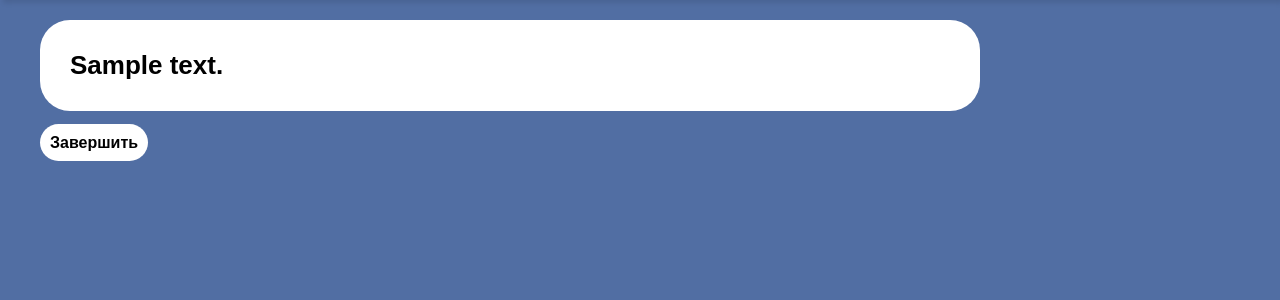
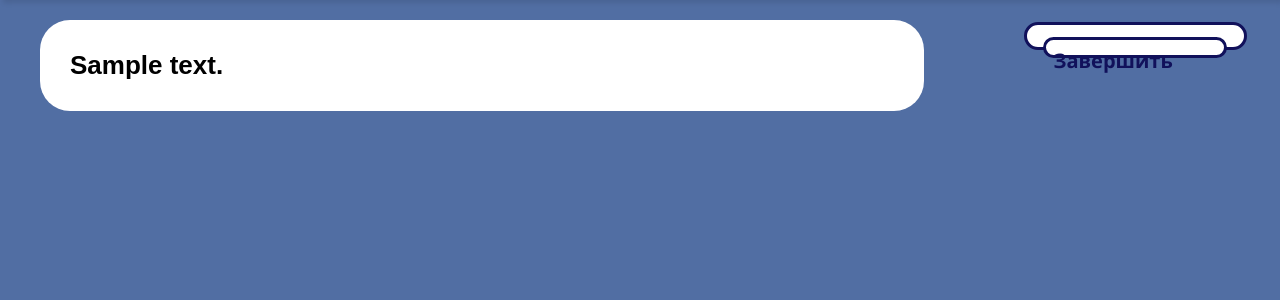
Before and after one commit to Vlad-Quando/EduPlatform, a Django app: template EduPlatform/templates/exercises/text-exercise-templates/executing-page.html in a window 1280 px wide. Shown: the part 50-350 px from the top of the page. Run offline with Django 5.2, Linux system fonts and the light colour scheme; the template is opened without the code that fills it: most values are stand-ins (such as "Sample title", 1, 10 or a date in 2020).

Commit message:
Text exercise errors fixed; fast-reading exercise added.

```diff
--- a/EduPlatform/static/css/executing-page-styles/texts.css
+++ b/EduPlatform/static/css/executing-page-styles/texts.css
@@ -1,8 +1,13 @@
+.grid-box {
+    display: grid;
+    grid-template-columns: 4fr 1fr;
+}
+
 .text-wrapper {
     background-color: white;
     margin: 20px;
     margin-left: 40px;
-    margin-right: 300px;
+    margin-right: 100px;
     padding: 30px;
     border-radius: 30px;
 }
@@ -13,21 +18,42 @@
     font-size: 26px;
 }
 
+.end-button-wrapper {
+    display: flex;
+    margin: 0;
+    margin-top: 22px;
+    padding: 6px;
+    background-color: white;
+    height: 8%;
+    width: 80%;
+    justify-content: center;
+    align-items: center;
+    border-radius: 16px;
+    border: rgb(17, 17, 91);
+    border-style: solid;
+    transition: background-color 0.3s;
+}
+
 .end-button {
-    color: black;
+    margin: 0;
+    margin-top: 22px;
+    padding: 7px;
+    height: 9%;
+    width: 80%;
+
     background-color: white;
-    border-radius: 30px;
-    padding: 10px;
-    font-family: Arial, Helvetica, sans-serif;
-    font-size: 16px;
-    font-weight: 600;
-    border: none;
+    color: rgb(17, 17, 91);
+
+    text-decoration: none;
+    font-weight: 700;
+    font-size: 20px;
+
+    border-radius: 16px;
+    border: rgb(17, 17, 91);
+    border-style: solid;
     transition: background-color 0.3s;
-    margin: 20px;
-    margin-left: 40px;
-    text-decoration: none;
 }
 
 .end-button:hover {
-    background-color: rgb(193, 193, 193);
+    background-color: rgb(200, 200, 200);
 }
--- a/EduPlatform/static/css/preset-page-styles/texts.css
+++ b/EduPlatform/static/css/preset-page-styles/texts.css
@@ -1,6 +1,6 @@
 .text-settings {
     display: grid;
-    grid-template-columns: 1fr 3fr;
+    grid-template-columns: 2fr 2fr;
 }
 
 .mode-select-container {
--- a/EduPlatform/templates/base.html
+++ b/EduPlatform/templates/base.html
@@ -1,7 +1,7 @@
 {% load static %}
 
 <!DOCTYPE html>
-<html lang="en">
+<html lang="en" id="html_id">
   <head>
     <meta charset="UTF-8" />
     <meta name="viewport" content="width=device-width, initial-scale=1.0" />
--- a/EduPlatform/templates/exercises/text-exercise-templates/executing-page.html
+++ b/EduPlatform/templates/exercises/text-exercise-templates/executing-page.html
@@ -7,12 +7,15 @@
 
 {% block content %}
 
-<div class="text-wrapper">
-    {% autoescape off %}
-    <div class="text">{{ text|linebreaks }}</div>
-    {% endautoescape %}
+<div class="grid-box">
+    <div class="text-wrapper">
+        {% autoescape off %}
+        <div class="text">{{ text|linebreaks }}</div>
+        {% endautoescape %}
+    </div>
+    <div class="end-button-wrapper">
+        <a href="{% url "exercises:exercise-window" "texts" %}" class="end-button">Завершить</a>
+    </div>
 </div>
 
-<a href="{% url "exercises:exercise-window" "texts" %}" class="end-button">Завершить</a>
-
 {% endblock content %}
```
Also changed, not shown: EduPlatform/exercises/exercises_logic/exercise_data_collector.py (+24 -18 lines), EduPlatform/exercises/forms.py (+11 -1 lines), EduPlatform/exercises/views.py (+12 -11 lines), EduPlatform/static/css/executing-page-styles/fr-attachement.css (added, +45 -0 lines), EduPlatform/templates/exercises/fast_reading-exercise-templates/executing-page.html (added, +72 -0 lines), EduPlatform/templates/exercises/fast_reading-exercise-templates/preset-page.html (added, +31 -0 lines), EduPlatform/templates/exercises/text-exercise-templates/preset-page.html (+27 -13 lines).
